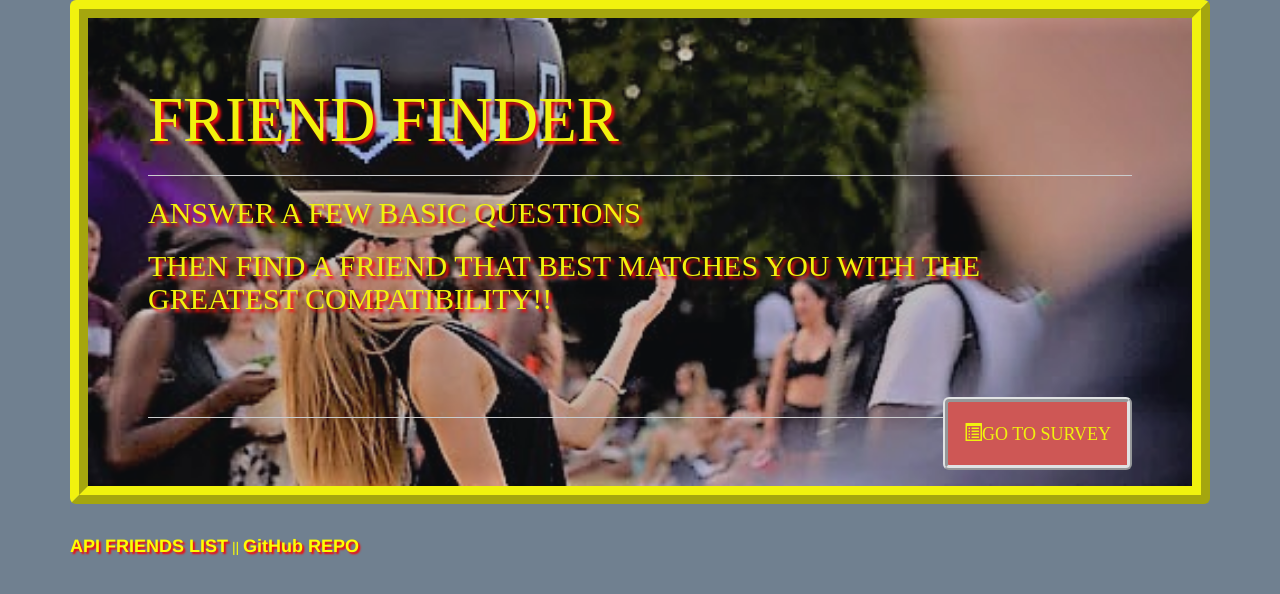
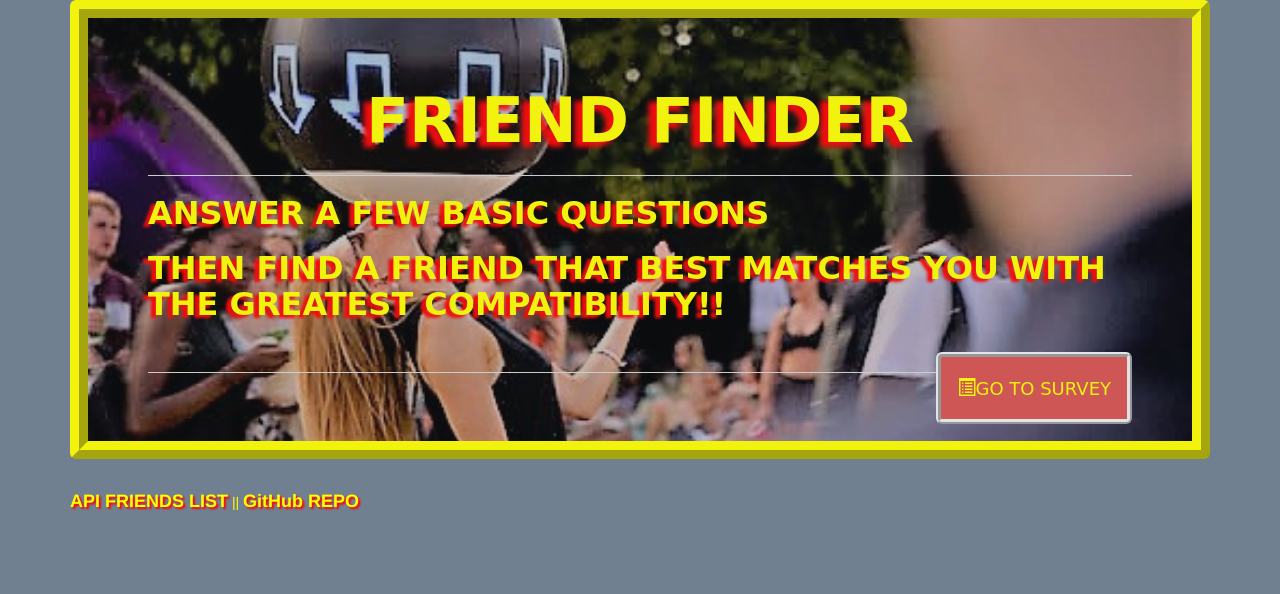
Before and after one commit to habibtaghavi08/FriendFinder, a website: page app/public/home.html in a window 1280 px wide. Drawn offline with nearby package versions, Linux system fonts and the light colour scheme.

Commit message:
updated UI & UX along with colors.... needs upatted ReadMe as well as Reformatting

```diff
--- a/app/public/css/style.css
+++ b/app/public/css/style.css
@@ -6,22 +6,45 @@ body {
 
 .jumbotron {
     background-image: url(../images/friend-girl-icon-ball.jpg);
-    /* background-image: url(../images/friends-app-main-pic.jpg); */
     opacity: 0.9;
     background-position: center;
     background-repeat: no-repeat;
     background-size: cover;
-    /* background-position-y: 75px; */
+    font-family: cursive;
+    text-emphasis-position: left;
+    text-emphasis-position: under;
     color:yellow;
     font-weight: bolder;
-    font-family: 'Times New Roman', Times, serif;
-    font-size: 50px;
-    text-shadow:red 3px 3px 3px;
+    text-shadow:red -3px 3px 3px;
     border: yellow;
     border-width: 18px;
     border-style: ridge;
     max-width: 100%;
 
+}
+
+
+h1{
+    text-emphasis-position: left;
+    text-emphasis-position: under;
+    color:yellow;
+    text-shadow: red -8px 5px 5px;
+    font-family: cursive;
+    font-weight: bolder;
+    font-size: 79px;
+    text-align: center;
+}
+
+
+h2{
+   text-emphasis-position: left;
+   text-emphasis-position: under;
+   color:yellow;
+   text-shadow: red -5px 3px 3px;
+   font-family: cursive;
+   font-weight: bolder;
+   text-align: left;
+   font-size: 32px;
 }
 
 a {
--- a/app/public/css/surveyStyle.css
+++ b/app/public/css/surveyStyle.css
@@ -6,35 +6,47 @@ body{
 
 }
 
- /* strong{
-    background-color: red;
-    opacity: 0.4;
-    fill-opacity-background: 0.4;
-    color: yellow;
-    font-weight: bold;
-    font-size: x-large;
-}/// */
+ h1{
+     text-emphasis-position: left;
+     text-emphasis-position: under;
+     color:yellow;
+     text-shadow: red -8px 8px 8px;
+     font-family: cursive;
+     font-weight: bolder;
+     text-align: center;
+     font-size: 78px;
+ }
+
 
 h2{
-    color: yellow;
+    text-emphasis-position: left;
+    text-emphasis-position: under;
+    color:yellow;
+    text-shadow: red -8px 8px 8px;
+    font-family: cursive;
     font-weight: bolder;
-    font-size: xx-large;
-    text-shadow: red 3px 3px 4px;
+    text-align: center;
+    font-size: 60px;
 }
 
 h3{
+    text-emphasis-position: left;
+    text-emphasis-position: under;
     color: red;
     font-weight: bolder;
     font-size: x-large;
-    text-shadow: yellow 2px 2px 3px;
+    text-shadow: yellow -5px 3px 3px;
 }
 
 
 h4{
+    text-emphasis-position: left;
+    text-emphasis-position: under;
     color: yellow;
     font-weight: bold;
     font-size: x-large;
-    text-shadow: red 3px 3px 4px;
+    text-shadow: red -5px 5px 5px;
+    text-emphasis: left;
 }
 
 .footer{
@@ -43,9 +55,11 @@ h4{
 }
 
 a{
-  color:red;
+  text-emphasis-position: left;
+  text-emphasis-position: under;
+  color:yellow;
   font-weight: bolder;
-  text-shadow: yellow 2px 2px 3px;
+  text-shadow: red -3px 1px 1px;
   font-family: 'Times New Roman', Times, serif;
 }
 
@@ -56,6 +70,7 @@ a{
     border-color: red;
     font-size:large;
     border-width: 5px;
+    font-family: cursive;
 }
 
 .btn-lg:hover {
```
Also changed, not shown: app/public/survey.html (+1 -1 lines).
